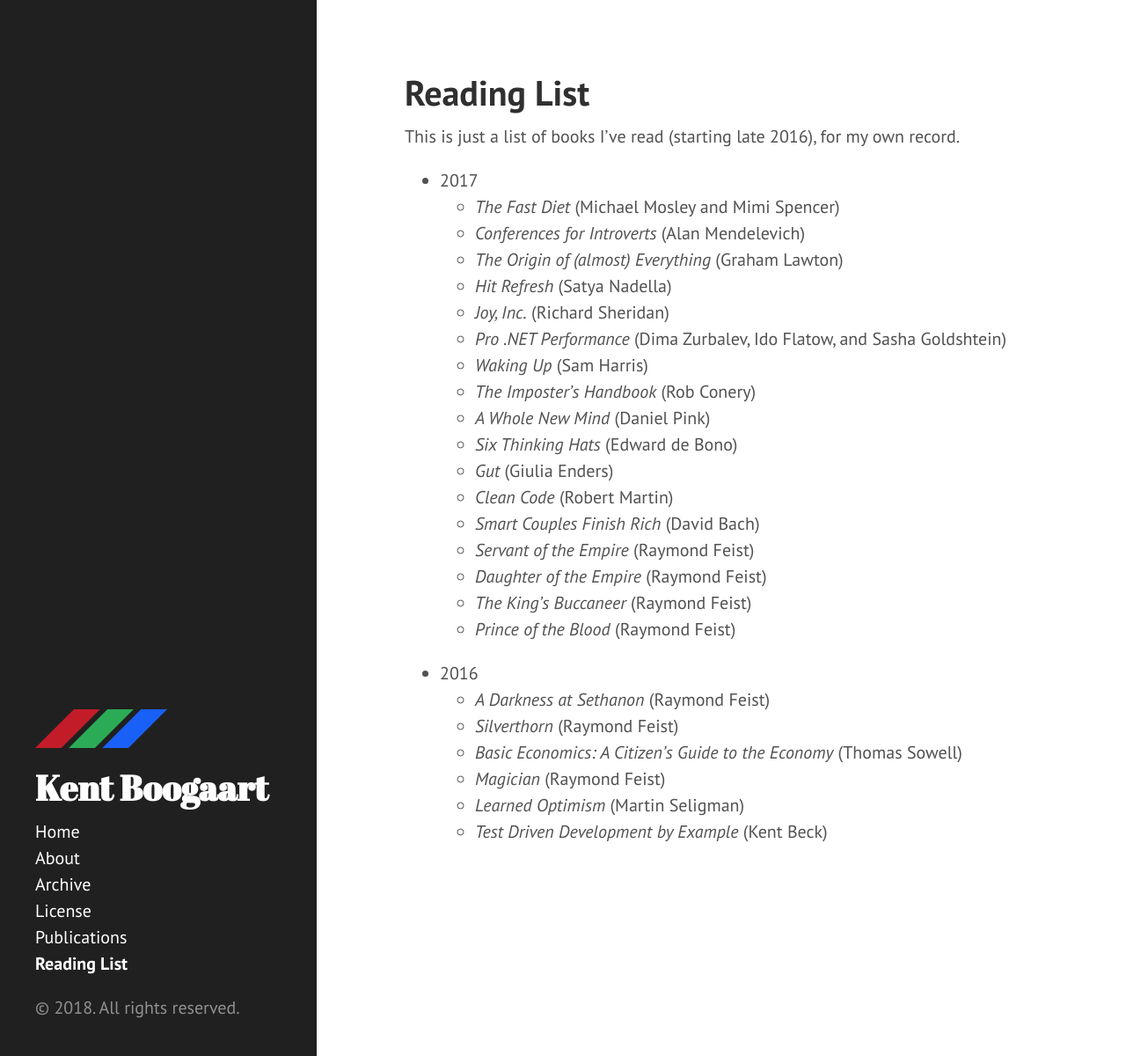
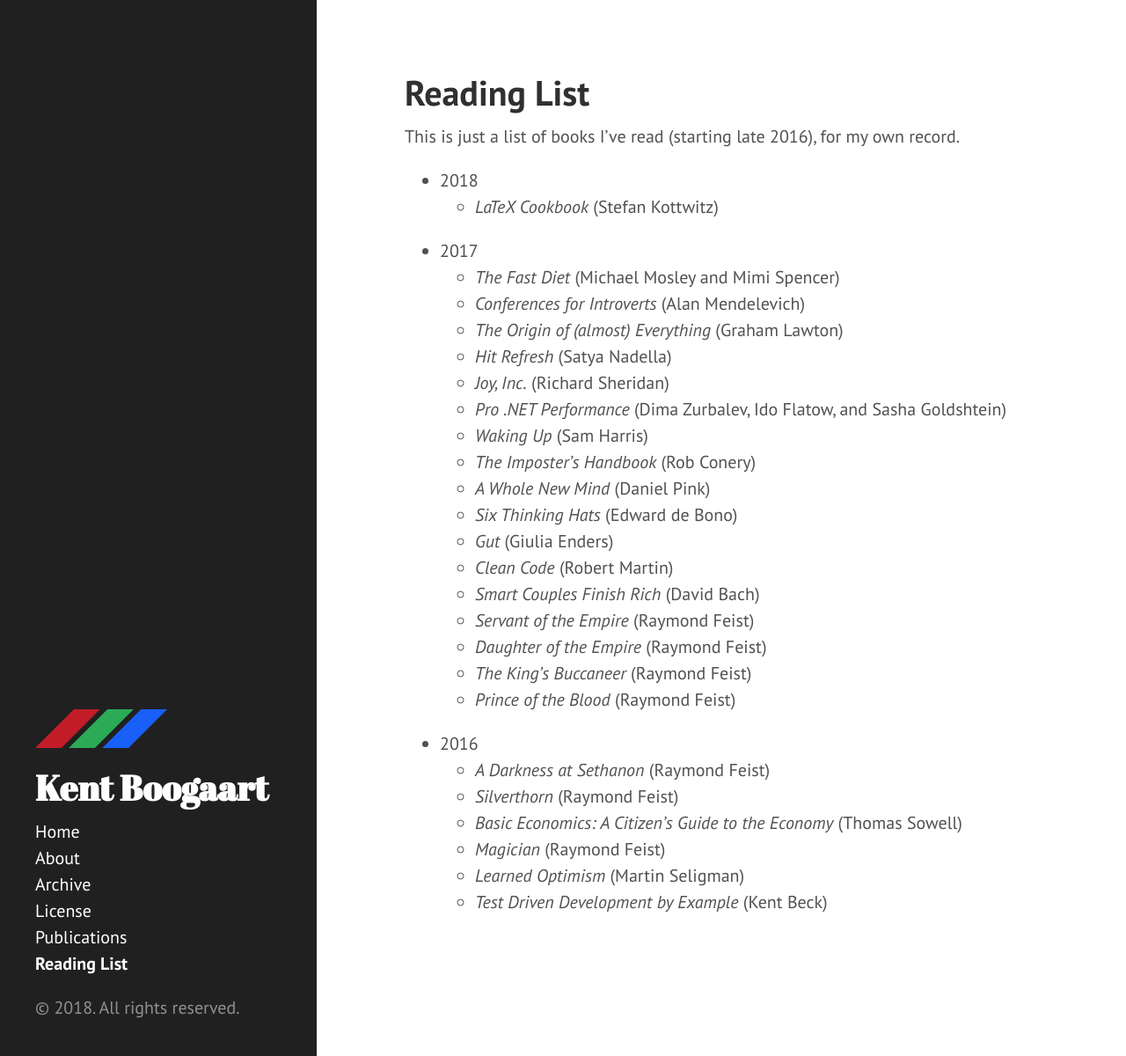
Before and after one commit to kentcb/kentcb.github.io, a Jekyll site: the page built from reading-list.md, in a window 1280 px wide and 1200 px high. Shown: the whole window at 88% size. Built offline with Jekyll 4.4.1, drawn with Linux system fonts in a browser that asks for light colours.

Commit message:
Add LaTeX Cookbook

```diff
--- a/reading-list.md
+++ b/reading-list.md
@@ -5,6 +5,8 @@ sidebar: true
 ---
 This is just a list of books I've read (starting late 2016), for my own record.
 
+* 2018
+    * _LaTeX Cookbook_ (Stefan Kottwitz)
 * 2017
     * _The Fast Diet_ (Michael Mosley and Mimi Spencer)
     * _Conferences for Introverts_ (Alan Mendelevich)
```
